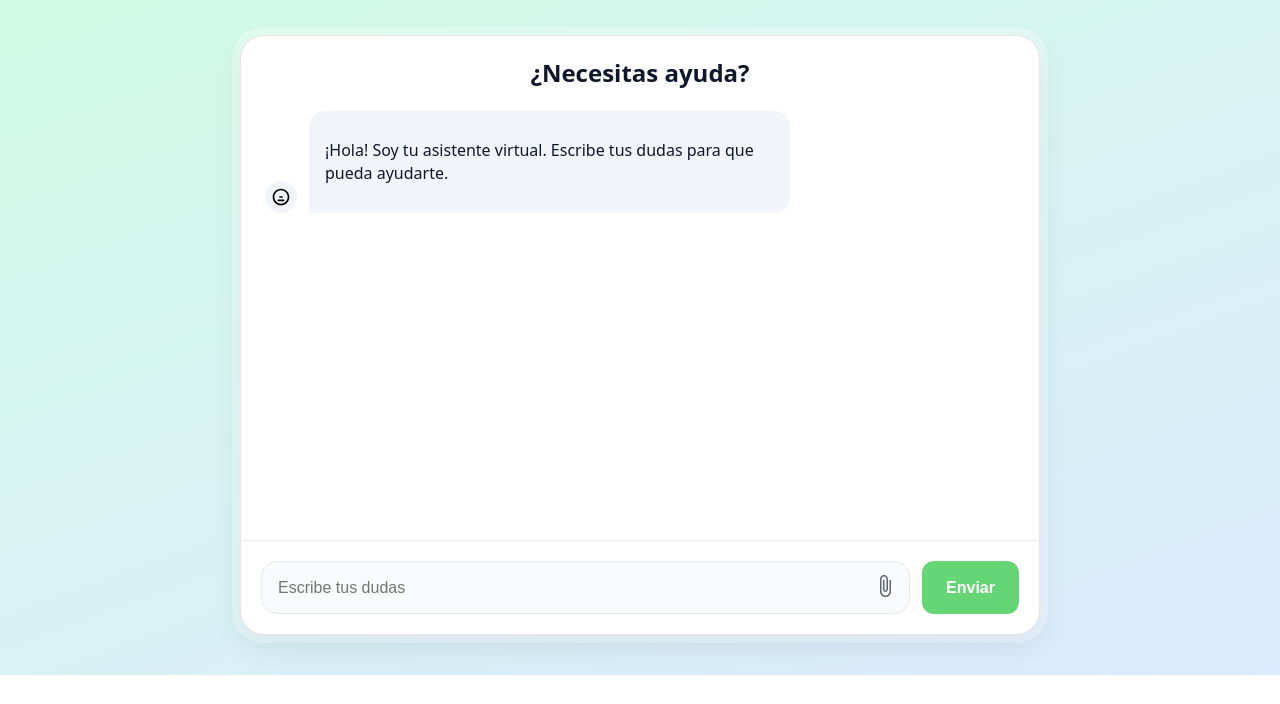
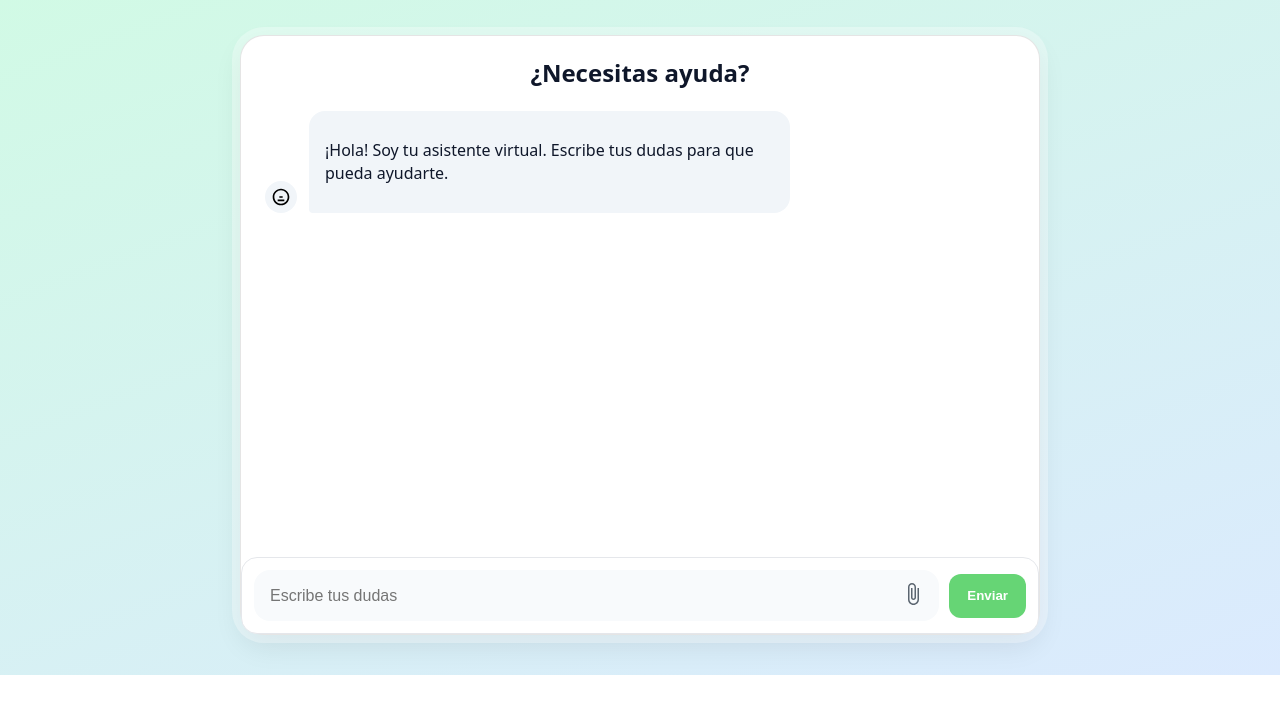
Before and after one commit to Juyens/unidonate-landing, a plain HTML site: page public/Ayuda.html in a window 1280 px wide. Shown: the part 96-800 px from the top of the page. Drawn offline with Linux system fonts and the light colour scheme.

Commit message:
Cambios Ayuda 8

```diff
--- a/public/assets/styles/Ayuda.css
+++ b/public/assets/styles/Ayuda.css
@@ -65,13 +65,60 @@ header nav .Perfil.active, .Perfil:hover{ background: #1aad6b;}
 .typing-dot:nth-child(2) { animation-delay: 0.2s; }
 .typing-dot:nth-child(3) { animation-delay: 0.4s; }
 @keyframes typing { 0%, 80%, 100% { transform: scale(0); } 40% { transform: scale(1.0); } }
-.message-form { display: flex; gap: 12px; padding: 20px; border-top: 1px solid var(--line); }
-.input-wrapper { flex-grow: 1; display: flex; align-items: center; border: 1px solid var(--line); border-radius: 16px; background-color: #f8fafc; }
-#message-input { flex-grow: 1; border: none; background: transparent; padding: 14px 16px; font-size: 16px; outline: none; }
-.attach-btn { background: none; border: none; padding: 12px; cursor: pointer; }
-.attach-btn svg { width: 24px; height: 24px; fill: var(--muted); }
-.send-btn { background-color: var(--primary); color: white; border: none; padding: 0 24px; font-size: 16px; font-weight: 600; border-radius: 12px; cursor: pointer; }
-/* ===== Footer (claro) ===== */
+
+.message-form{
+  position: sticky; bottom: 0;
+  display: grid;
+  grid-template-columns: 1fr auto;   /* campo (crece) + botón (auto) */
+  align-items: center;
+  gap: 10px;
+  padding: 12px;
+  background: #fff;
+  border: 1px solid var(--line);
+  border-radius: 16px;
+}
+
+/* El wrapper del input NO debe forzar ancho; que pueda encogerse */
+.input-wrapper{
+  display: flex;
+  align-items: center;
+  gap: 8px;
+  min-width: 0;                 /* <- clave para que el input se encoja */
+  border: none;
+  background: #f8fafc;
+  border-radius: 16px;
+  padding: 4px 6px;
+}
+
+/* El input ocupa todo el espacio disponible y puede encogerse */
+#message-input{
+  flex: 1 1 auto;
+  min-width: 0;                 /* <- sin esto “empuja” al botón */
+  border: none;
+  background: transparent;
+  padding: 12px 10px;
+  font-size: 16px;
+  outline: none;
+}
+
+/* Botón enviar con ancho flexible pero sin desbordar */
+.send-btn{
+  flex: 0 0 auto;
+  height: 44px;
+  padding: 0 18px;
+  border: none;
+  border-radius: 12px;
+  background-color: var(--primary);
+  color: #fff;
+  font-weight: 600;
+  cursor: pointer;
+  white-space: nowrap;          /* para que no salte de línea */
+}
+
+/* Ícono de adjuntar */
+.attach-btn{ background: none; border: none; padding: 8px; cursor: pointer; }
+.attach-btn svg{ width: 24px; height: 24px; fill: var(--muted); }
+
 footer{
   display:grid;
   grid-template-columns:auto 1fr 1fr 1fr;
@@ -173,16 +220,12 @@ footer small{ grid-area:copy; color:#8F8C8C; text-align:center }
     min-width: 0;   /* Asegura que pueda reducir su tamaño */
   }
 
-  .message-form {
-    padding: 12px;
-    gap: 8px;
-  }
-  #message-input {
-    min-width: 0; /* Permite que el input se encoja correctamente */
-  }
-  .send-btn {
-    padding: 0 20px;
-  }
-  /* ✨ FIN DE LA CORRECCIÓN ✨ */
+  .message-form{ padding: 10px; gap: 8px; }
+  .send-btn{ height: 42px; padding: 0 14px; }
+  #message-input{ font-size: 15px; }
+
+
+
+
 
 }
```
